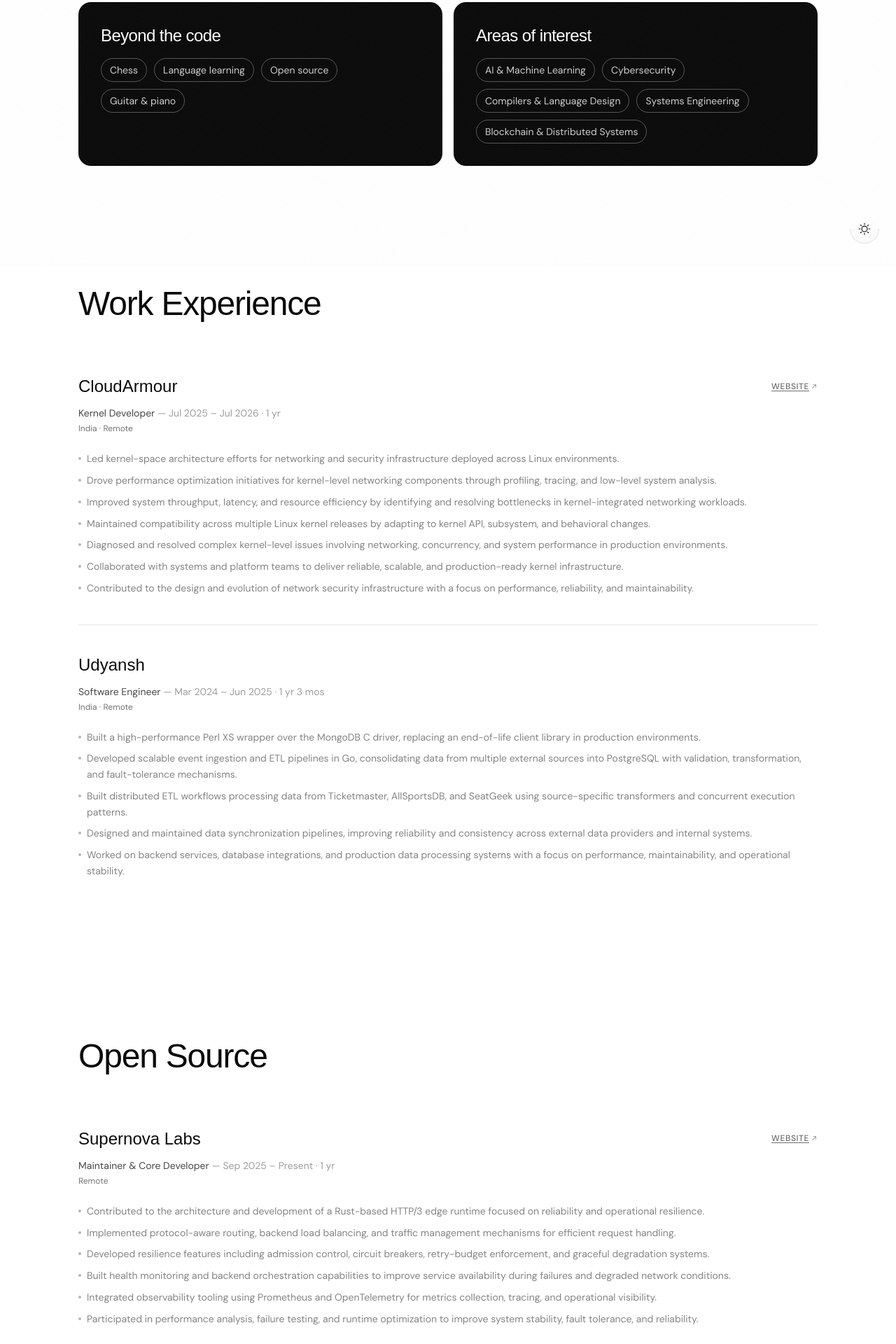
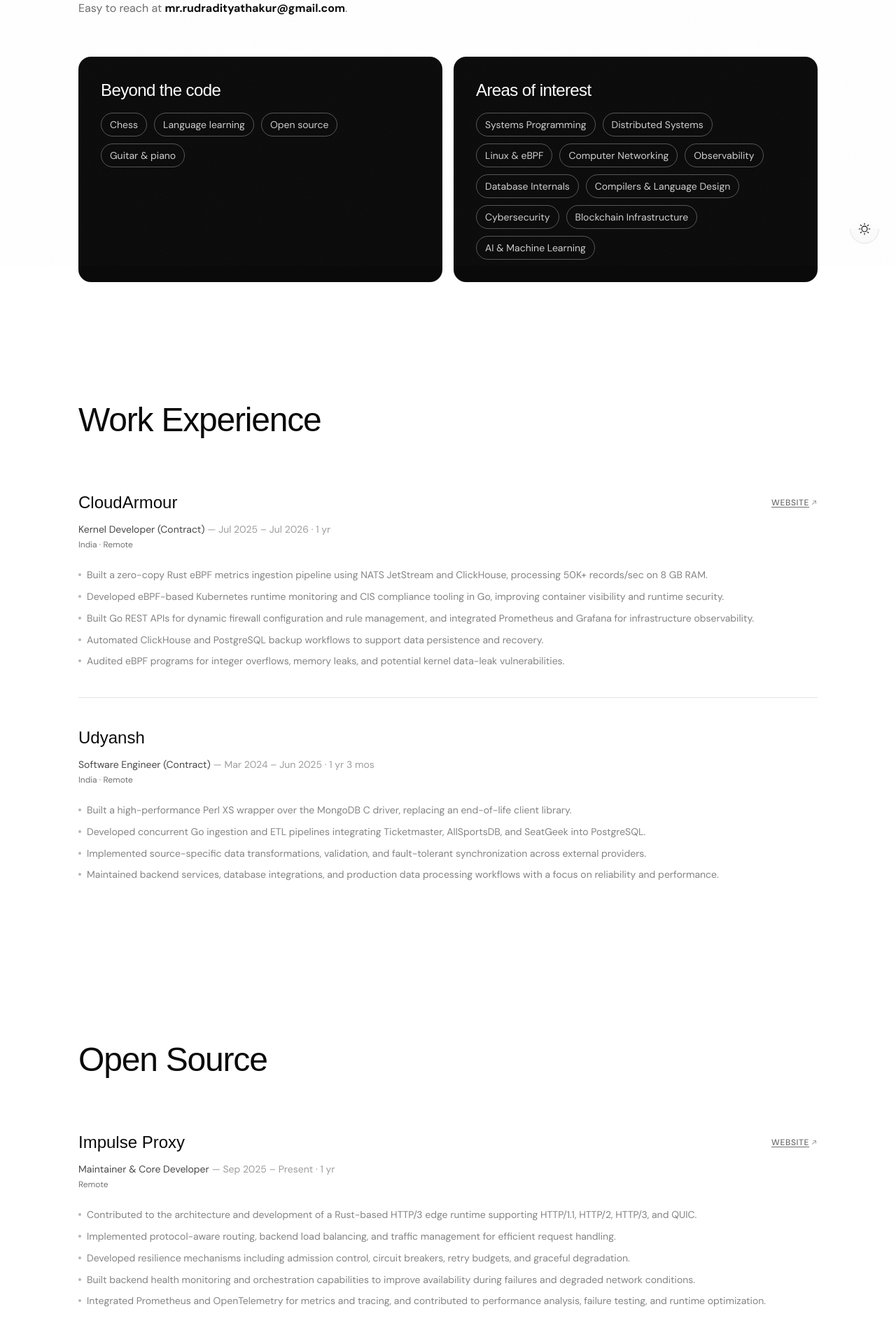
Before and after one commit to rudraditya21/rudraditya21.github.io, a Next.js app: page / in a window 1280 px wide. Shown: the part 420-2340 px from the top of the page at 70% size. Built offline with nearby package versions, Linux system fonts and the light colour scheme; a web font is replaced by a local one.

Commit message:
updated: info

```diff
--- a/app/page.tsx
+++ b/app/page.tsx
@@ -13,11 +13,16 @@ import TopNav from '@/components/top-nav'
 
 const EMAIL = 'mr.rudradityathakur@gmail.com'
 const INTEREST_LAYERS = [
+  'Systems Programming',
+  'Distributed Systems',
+  'Linux & eBPF',
+  'Computer Networking',
+  'Observability',
+  'Database Internals',
+  'Compilers & Language Design',
+  'Cybersecurity',
+  'Blockchain Infrastructure',
   'AI & Machine Learning',
-  'Cybersecurity',
-  'Compilers & Language Design',
-  'Systems Engineering',
-  'Blockchain & Distributed Systems',
 ]
 
 function Toast({ visible }: { visible: boolean }) {
@@ -98,7 +103,9 @@ export default function Home() {
                 </svg>
               </span>.
               <br /><br />
-              I&apos;m drawn to the hard parts of computing — the parts where you have to understand the hardware, the protocol, or the math to get it right. I work across systems programming, compiler design, blockchain internals, and security, with a published research background in deep learning.
+              I&apos;m a systems engineer focused on building high-performance, reliable infrastructure. My work spans Linux networking, eBPF/XDP, distributed systems, reverse proxies, and observability pipelines, primarily using Rust, Go, C, and C++.
+              <br /><br />
+              I enjoy working close to the fundamentals — understanding how systems behave, finding performance bottlenecks, and engineering solutions that are efficient, reliable, and built to scale.
               <br /><br />
               Easy to reach at{' '}
               <a href={`mailto:${EMAIL}`} className="font-bold text-foreground transition-colors hover:text-foreground/70">
--- a/components/open-source.tsx
+++ b/components/open-source.tsx
@@ -4,20 +4,18 @@ import { JobEntry, type Job } from '@/components/work-experience'
 
 const contributions: Job[] = [
   {
-    company: 'Supernova Labs',
-    abbr: 'SL',
+    company: 'Impulse Proxy',
     role: 'Maintainer & Core Developer',
     start: new Date(2025, 8),
     end: null,
     location: 'Remote',
-    href: 'https://supernova-labs.com/',
+    href: 'https://impulse-proxy.github.io/',
     description: [
-      'Contributed to the architecture and development of a Rust-based HTTP/3 edge runtime focused on reliability and operational resilience.',
-      'Implemented protocol-aware routing, backend load balancing, and traffic management mechanisms for efficient request handling.',
-      'Developed resilience features including admission control, circuit breakers, retry-budget enforcement, and graceful degradation systems.',
-      'Built health monitoring and backend orchestration capabilities to improve service availability during failures and degraded network conditions.',
-      'Integrated observability tooling using Prometheus and OpenTelemetry for metrics collection, tracing, and operational visibility.',
-      'Participated in performance analysis, failure testing, and runtime optimization to improve system stability, fault tolerance, and reliability.',
+      'Contributed to the architecture and development of a Rust-based HTTP/3 edge runtime supporting HTTP/1.1, HTTP/2, HTTP/3, and QUIC.',
+      'Implemented protocol-aware routing, backend load balancing, and traffic management for efficient request handling.',
+      'Developed resilience mechanisms including admission control, circuit breakers, retry budgets, and graceful degradation.',
+      'Built backend health monitoring and orchestration capabilities to improve availability during failures and degraded network conditions.',
+      'Integrated Prometheus and OpenTelemetry for metrics and tracing, and contributed to performance analysis, failure testing, and runtime optimization.',
     ],
   },
 ]
--- a/components/work-experience.tsx
+++ b/components/work-experience.tsx
@@ -24,7 +24,6 @@ function period(start: Date, end: Date | null) {
 
 export type Job = {
   company: string
-  abbr: string
   role: string
   start: Date
   end: Date | null
@@ -36,35 +35,30 @@ export type Job = {
 const jobs: Job[] = [
   {
     company: 'CloudArmour',
-    abbr: 'CA',
-    role: 'Kernel Developer',
+    role: 'Kernel Developer (Contract)',
     start: new Date(2025, 6),
     end: new Date(2026, 6),
     location: 'India · Remote',
     href: 'https://cloudarmour.io/',
     description: [
-      'Led kernel-space architecture efforts for networking and security infrastructure deployed across Linux environments.',
-      'Drove performance optimization initiatives for kernel-level networking components through profiling, tracing, and low-level system analysis.',
-      'Improved system throughput, latency, and resource efficiency by identifying and resolving bottlenecks in kernel-integrated networking workloads.',
-      'Maintained compatibility across multiple Linux kernel releases by adapting to kernel API, subsystem, and behavioral changes.',
-      'Diagnosed and resolved complex kernel-level issues involving networking, concurrency, and system performance in production environments.',
-      'Collaborated with systems and platform teams to deliver reliable, scalable, and production-ready kernel infrastructure.',
-      'Contributed to the design and evolution of network security infrastructure with a focus on performance, reliability, and maintainability.',
+      'Built a zero-copy Rust eBPF metrics ingestion pipeline using NATS JetStream and ClickHouse, processing 50K+ records/sec on 8 GB RAM.',
+      'Developed eBPF-based Kubernetes runtime monitoring and CIS compliance tooling in Go, improving container visibility and runtime security.',
+      'Built Go REST APIs for dynamic firewall configuration and rule management, and integrated Prometheus and Grafana for infrastructure observability.',
+      'Automated ClickHouse and PostgreSQL backup workflows to support data persistence and recovery.',
+      'Audited eBPF programs for integer overflows, memory leaks, and potential kernel data-leak vulnerabilities.',
     ],
   },
   {
     company: 'Udyansh',
-    abbr: 'U',
-    role: 'Software Engineer',
+    role: 'Software Engineer (Contract)',
     start: new Date(2024, 2),
     end: new Date(2025, 5),
     location: 'India · Remote',
     description: [
-      'Built a high-performance Perl XS wrapper over the MongoDB C driver, replacing an end-of-life client library in production environments.',
-      'Developed scalable event ingestion and ETL pipelines in Go, consolidating data from multiple external sources into PostgreSQL with validation, transformation, and fault-tolerance mechanisms.',
-      'Built distributed ETL workflows processing data from Ticketmaster, AllSportsDB, and SeatGeek using source-specific transformers and concurrent execution patterns.',
-      'Designed and maintained data synchronization pipelines, improving reliability and consistency across external data providers and internal systems.',
-      'Worked on backend services, database integrations, and production data processing systems with a focus on performance, maintainability, and operational stability.',
+      'Built a high-performance Perl XS wrapper over the MongoDB C driver, replacing an end-of-life client library.',
+      'Developed concurrent Go ingestion and ETL pipelines integrating Ticketmaster, AllSportsDB, and SeatGeek into PostgreSQL.',
+      'Implemented source-specific data transformations, validation, and fault-tolerant synchronization across external providers.',
+      'Maintained backend services, database integrations, and production data processing workflows with a focus on reliability and performance.',
     ],
   },
 ]
```
